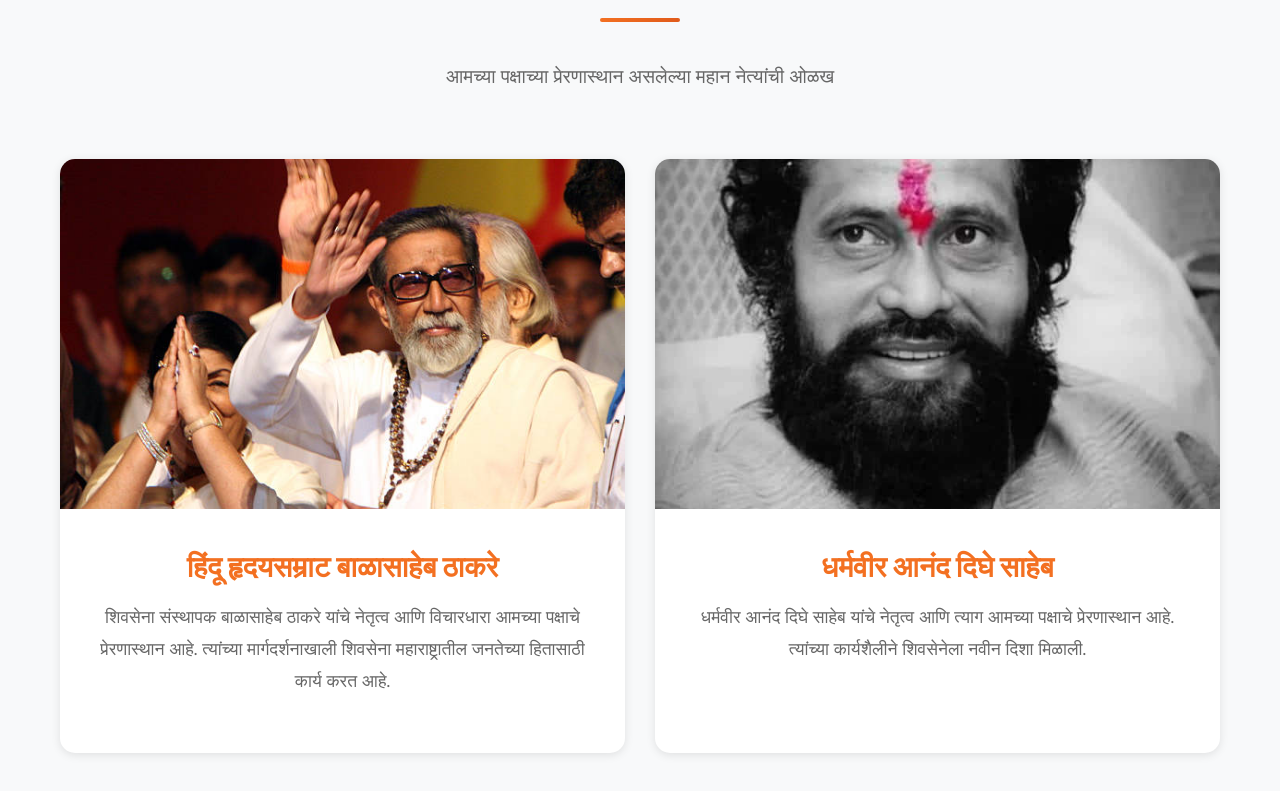
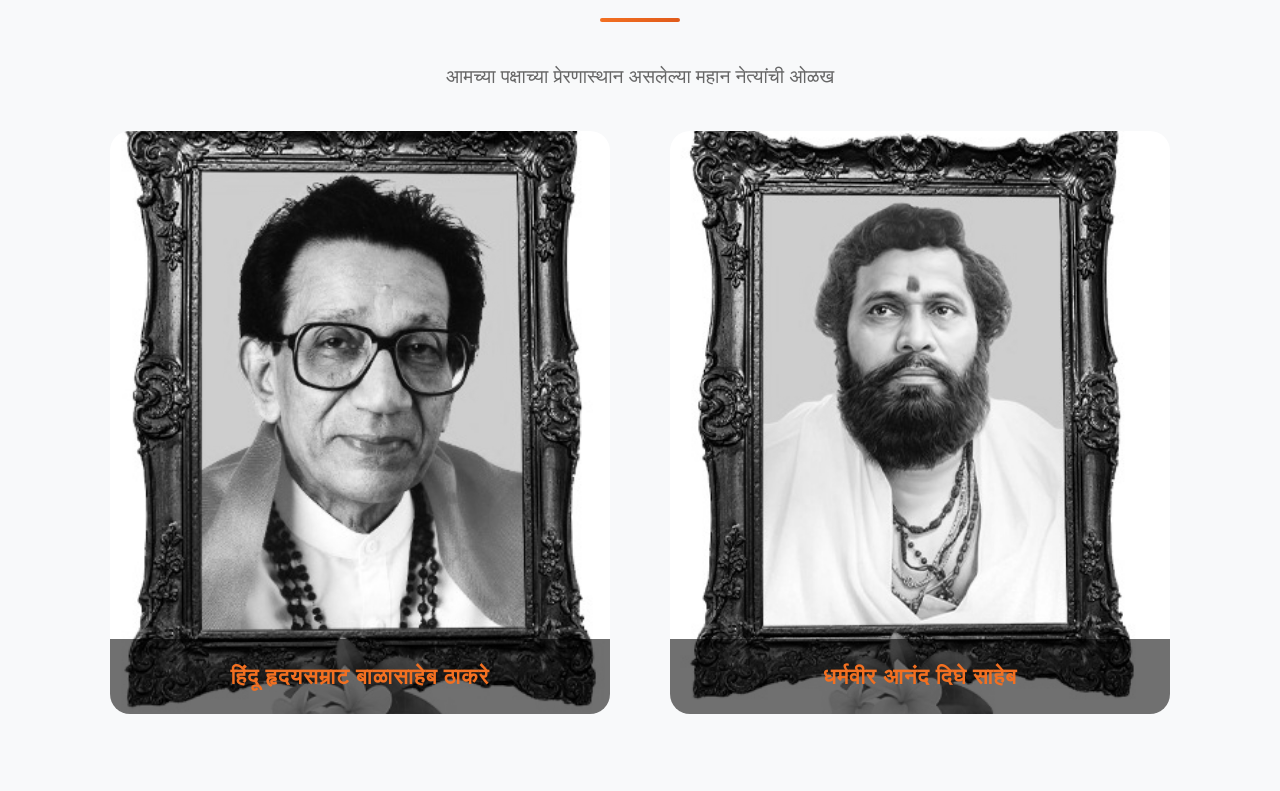
Before and after one commit to Pushkraj-Space/shivsena, a React (Vite) app: page / in a window 1280 px wide. Shown: the part 849-1640 px from the top of the page. Built offline with nearby package versions, Linux system fonts and the light colour scheme; a web font is replaced by a local one.

Commit message:
inspiration section

```diff
--- a/src/components/InspirationSection.jsx
+++ b/src/components/InspirationSection.jsx
@@ -1,156 +1,207 @@
-import React from 'react';
-import { motion } from 'framer-motion';
+import React, { useState, useEffect } from 'react';
+import { motion, AnimatePresence } from 'framer-motion';
+
+const leaders = [
+    {
+        name: 'हिंदू हृदयसम्राट बाळासाहेब ठाकरे',
+        image: '/images/thakresaheb.jpeg',
+        description:
+            'शिवसेना संस्थापक बाळासाहेब ठाकरे यांचे नेतृत्व आणि विचारधारा आमच्या पक्षाचे प्रेरणास्थान आहे. त्यांच्या मार्गदर्शनाखाली शिवसेना महाराष्ट्रातील जनतेच्या हितासाठी कार्य करत आहे.',
+        quotes: [
+            "मी झुकणार नाही, वाकणार नाही, मी फक्त मराठी माणसासाठी लढत राहणार!",
+            "जो हिंदुत्वाशी गद्दारी करेल, तो या देशात टिकू शकत नाही.",
+            "शिवसेना ही मराठी माणसाच्या अस्मितेची चळवळ आहे.",
+        ],
+    },
+    {
+        name: 'धर्मवीर आनंद दिघे साहेब',
+        image: '/images/dighesaheb.jpeg',
+        description:
+            'धर्मवीर आनंद दिघे साहेब यांचे नेतृत्व आणि त्याग आमच्या पक्षाचे प्रेरणास्थान आहे. त्यांच्या कार्यशैलीने शिवसेनेला नवीन दिशा मिळाली.',
+        quotes: [
+            "कार्यकर्ता हा माझा आत्मा आहे.",
+            "समाजासाठी झिजा, राजकारण आपोआप मागे लागेल.",
+            "जनतेच्या हाकेला प्रतिसाद देणं म्हणजेच खरं नेतृत्व.",
+        ]
+    },
+];
+
+const cardFlipTransition = {
+    type: 'spring',
+    stiffness: 55,
+    damping: 16,
+    duration: 1.05,
+};
 
 const InspirationSection = () => {
-    // Parent container variants for the whole section content
-    const sectionContainerVariants = {
-        hidden: { opacity: 0 },
-        visible: {
-            opacity: 1,
-            transition: {
-                staggerChildren: 0.15, // Stagger children (title, subtitle, then rows)
-                delayChildren: 0.1,    // Initial delay before first child starts
-            },
-        },
+    const [flipped, setFlipped] = useState(Array(leaders.length).fill(false));
+    const [quoteIndices, setQuoteIndices] = useState(
+        leaders.map(() => Math.floor(Math.random() * 3))
+    );
+
+    const handleFlip = idx => {
+        setFlipped(prev => prev.map((val, i) => (i === idx ? !val : val)));
     };
 
-    // Variants for the main section title and subtitle
-    const textVariants = {
-        hidden: { opacity: 0, y: 40 }, // Increased y for more pronounced slide-up
-        visible: {
-            opacity: 1,
-            y: 0,
-            transition: {
-                type: 'spring',
-                stiffness: 85, // Slightly more stiffness
-                damping: 17,
-                mass: 0.8, // Added mass for a heavier, smoother feel
-            },
-        },
-    };
+    useEffect(() => {
+        const interval = setInterval(() => {
+            setQuoteIndices(prev =>
+                prev.map((_, idx) => Math.floor(Math.random() * leaders[idx].quotes.length))
+            );
+        }, 4000);
 
-    // Variants for the row containing leader cards, to stagger the cards
-    const rowVariants = {
-        hidden: { opacity: 0 },
-        visible: {
-            opacity: 1,
-            transition: {
-                staggerChildren: 0.3, // Delay between each leader card
-                delayChildren: 0.2,   // Delay before the first card in the row starts
-            },
-        },
-    };
-
-    // Variants for the individual leader cards
-    const cardVariants = {
-        hidden: { opacity: 0, scale: 0.7, rotateY: 90 }, // Start smaller and rotated
-        visible: {
-            opacity: 1,
-            scale: 1,
-            rotateY: 0, // Rotate back to normal
-            transition: {
-                type: 'spring',
-                stiffness: 120, // Snappier spring for the card's main entry
-                damping: 25,
-                mass: 1, // More mass for a substantial feel
-                duration: 0.8, // Overall duration for control
-            },
-        },
-    };
-
-    // Variants for the image within the leader card (more dynamic zoom/pan)
-    const imageVariants = {
-        hidden: { scale: 1.1, x: -10, filter: 'grayscale(100%)' }, // Slightly zoomed, shifted, grayscale
-        visible: {
-            scale: 1,
-            x: 0,
-            filter: 'grayscale(0%)', // Remove grayscale
-            transition: {
-                type: 'spring',
-                stiffness: 60, // Softer spring for subtle image movement
-                damping: 10,
-                delay: 0.3, // Image animation starts slightly after card
-            },
-        },
-    };
+        return () => clearInterval(interval);
+    }, []);
 
     return (
         <section className="section inspiration-section">
-            <motion.div
-                className="container"
-                initial="hidden"
-                whileInView="visible"
-                viewport={{ once: true, amount: 0.3 }} // Trigger when 30% of container is in view
-                variants={sectionContainerVariants} // Apply container orchestration
-            >
-                <motion.h2
-                    className="section-title"
-                    variants={textVariants} // Inherits from sectionContainerVariants
-                >
-                    आमचे प्रेरणास्थान
-                </motion.h2>
-                <motion.p
-                    className="section-subtitle"
-                    variants={textVariants} // Inherits from sectionContainerVariants
-                >
+            <style>{`
+                .flip-card {
+                    width: 100%;
+                    max-width: 500px;
+                    margin: 20px auto;
+                    aspect-ratio: 3/3.5;
+                    perspective: 1200px;
+                }
+
+                .flip-card-inner {
+                    width: 100%;
+                    height: 100%;
+                    position: relative;
+                    transform-style: preserve-3d;
+                }
+
+                .flip-card-face {
+                    position: absolute;
+                    width: 100%;
+                    height: 100%;
+                    top: 0;
+                    left: 0;
+                    backface-visibility: hidden;
+                    border-radius: 20px;
+                    overflow: hidden;
+                }
+
+                .flip-card-back {
+                    transform: rotateY(180deg);
+                }
+
+                .flip-card-front img {
+                    width: 100%;
+                    height: 100%;
+                    object-fit: cover;
+                    filter: grayscale(100%);
+                    transition: filter 0.6s ease;
+                }
+
+                .flip-card:hover .flip-card-front img {
+                    filter: grayscale(0%);
+                }
+
+                .black-overlay {
+                    position: absolute;
+                    bottom: 0;
+                    left: 0;
+                    width: 100%;
+                    background: rgba(0, 0, 0, 0.56);
+                    color: #f37021;
+                    font-size: 20px;
+                    font-weight: 600;
+                    letter-spacing: 1px;
+                    text-align: center;
+                    padding: 16px 10px;
+                    transition: all 0.3s ease;
+                }
+
+                @media (min-width: 768px) {
+                    .flip-card {
+                        margin: 20px;
+                    }
+                    .black-overlay {
+                        font-size: 22px;
+                        padding: 20px 12px;
+                    }
+                }
+
+                .row {
+                    display: flex;
+                    flex-wrap: wrap;
+                    justify-content: center;
+                    gap: 20px;
+                }
+            `}</style>
+
+            <div className="container">
+                <h2 className="section-title">आमचे प्रेरणास्थान</h2>
+                <p className="section-subtitle">
                     आमच्या पक्षाच्या प्रेरणास्थान असलेल्या महान नेत्यांची ओळख
-                </motion.p>
+                </p>
 
-                <motion.div
-                    className="row"
-                    variants={rowVariants} // Orchestrates card animations
-                >
-                    <motion.div
-                        className="col-50"
-                        variants={cardVariants} // Individual card animation
-                    >
-                        <div className="leader-card">
+                <div className="row">
+                    {leaders.map((leader, idx) => (
+                        <div
+                            key={idx}
+                            className="flip-card"
+                            onClick={() => handleFlip(idx)}
+                            style={{ cursor: 'pointer' }}
+                        >
                             <motion.div
-                                className="leader-image"
-                                variants={imageVariants} // Image animation within card
+                                className="flip-card-inner"
+                                animate={{ rotateY: flipped[idx] ? 180 : 0 }}
+                                transition={cardFlipTransition}
                             >
-                                <img
-                                    src="/images/balkadu.jpg"
-                                    alt="हिंदू हृदयसम्राट बाळासाहेब ठाकरे"
-                                />
+                                {/* Front */}
+                                <div className="flip-card-face flip-card-front" style={{ position: 'relative' }}>
+                                    <img src={leader.image} alt={leader.name} />
+                                    <div className="black-overlay">{leader.name}</div>
+                                </div>
+
+                                {/* Back */}
+                                <div
+                                    className="flip-card-face flip-card-back"
+                                    style={{
+                                        background: '#1a1a1a',
+                                        color: '#fff',
+                                        display: 'flex',
+                                        flexDirection: 'column',
+                                        justifyContent: 'center',
+                                        alignItems: 'center',
+                                        padding: 28,
+                                        textAlign: 'center',
+                                    }}
+                                >
+                                    <h3 className="leader-name" style={{ fontSize: 20 }}>
+                                        {leader.name}
+                                    </h3>
+                                    <p className="leader-description" style={{ marginTop: 15, color: '#fff' }}>
+                                        {leader.description}
+                                    </p>
+
+                                    <AnimatePresence mode="wait">
+                                        <motion.div
+                                            key={quoteIndices[idx]}
+                                            initial={{ opacity: 0, y: 40 }}
+                                            animate={{ opacity: 1, y: 0 }}
+                                            exit={{ opacity: 0, y: -40 }}
+                                            transition={{ duration: 1 }}
+                                            style={{
+                                                marginTop: 24,
+                                                fontStyle: 'italic',
+                                                fontSize: 16,
+                                                color: '#f37021',
+                                                maxWidth: '90%',
+                                                textAlign: 'center',
+                                            }}
+                                        >
+                                            “{leader.quotes[quoteIndices[idx]]}”
+                                        </motion.div>
+                                    </AnimatePresence>
+                                </div>
                             </motion.div>
-                            <div className="leader-info">
-                                <h3 className="leader-name">हिंदू हृदयसम्राट बाळासाहेब ठाकरे</h3>
-                                <p className="leader-description">
-                                    शिवसेना संस्थापक बाळासाहेब ठाकरे यांचे नेतृत्व आणि विचारधारा
-                                    आमच्या पक्षाचे प्रेरणास्थान आहे. त्यांच्या मार्गदर्शनाखाली
-                                    शिवसेना महाराष्ट्रातील जनतेच्या हितासाठी कार्य करत आहे.
-                                </p>
-                            </div>
                         </div>
-                    </motion.div>
-
-                    <motion.div
-                        className="col-50"
-                        variants={cardVariants} // Individual card animation
-                    >
-                        <div className="leader-card">
-                            <motion.div
-                                className="leader-image"
-                                variants={imageVariants} // Image animation within card
-                            >
-                                <img
-                                    src="/images/saheb.jpeg"
-                                    alt="धर्मवीर आनंद दिघे साहेब"
-                                />
-                            </motion.div>
-                            <div className="leader-info">
-                                <h3 className="leader-name">धर्मवीर आनंद दिघे साहेब</h3>
-                                <p className="leader-description">
-                                    धर्मवीर आनंद दिघे साहेब यांचे नेतृत्व आणि त्याग आमच्या पक्षाचे
-                                    प्रेरणास्थान आहे. त्यांच्या कार्यशैलीने शिवसेनेला नवीन दिशा
-                                    मिळाली.
-                                </p>
-                            </div>
-                        </div>
-                    </motion.div>
-                </motion.div>
-            </motion.div>
+                    ))}
+                </div>
+            </div>
         </section>
     );
 };
--- a/src/index.css
+++ b/src/index.css
@@ -26,6 +26,13 @@
     --heading-font: 'Poppins', sans-serif;
 }
 
+html{
+     box-sizing: border-box;
+     width: 100%;
+    height: 100%;
+    scroll-behavior: smooth;
+}
+
 body {
     font-family: var(--primary-font);
     line-height: 1.6;
@@ -505,7 +512,6 @@
     font-size: 1.2rem;
     text-align: center;
     color: var(--text-light);
-    margin-bottom: 4rem;
     max-width: 600px;
     margin-left: auto;
     margin-right: auto;
```
Also changed, not shown: src/components/Footer.css (added, +187 -0 lines), src/components/Footer.jsx (+9 -8 lines), public/images/dighesaheb.jpeg (added), public/images/thakresaheb.jpeg (added).
